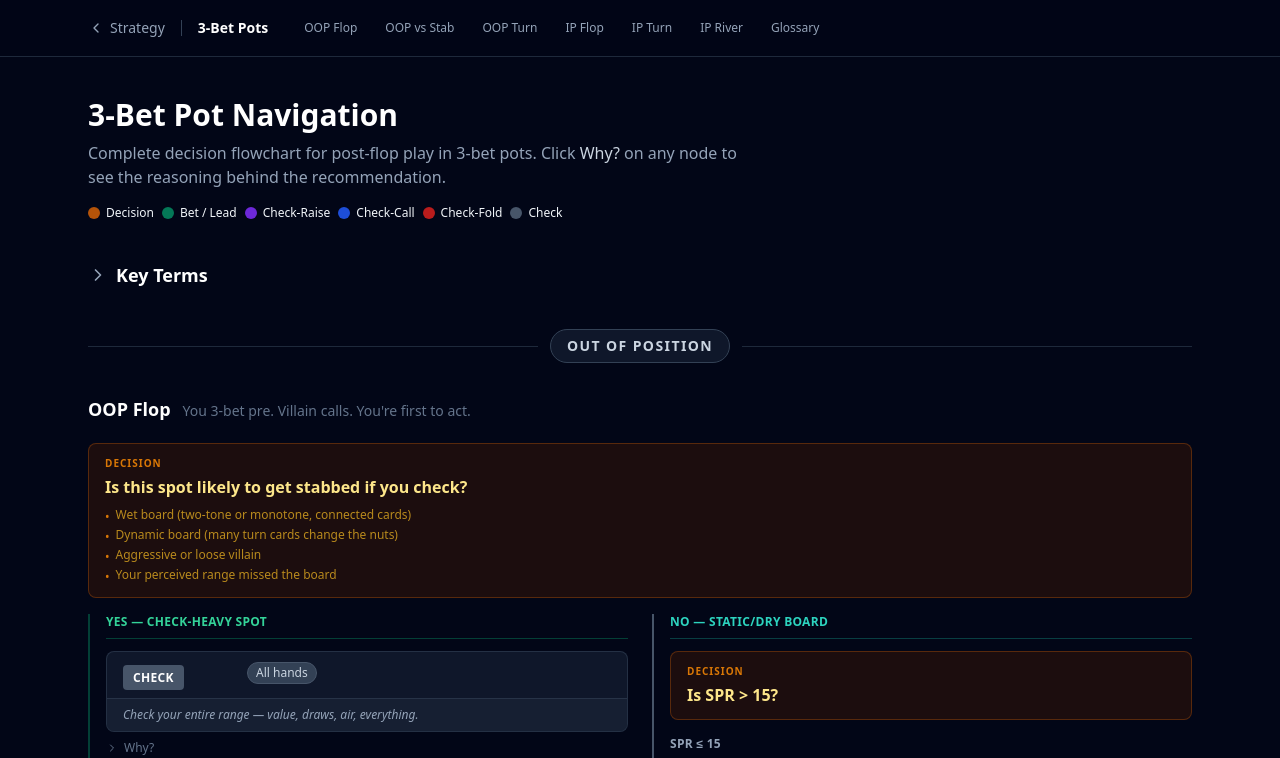
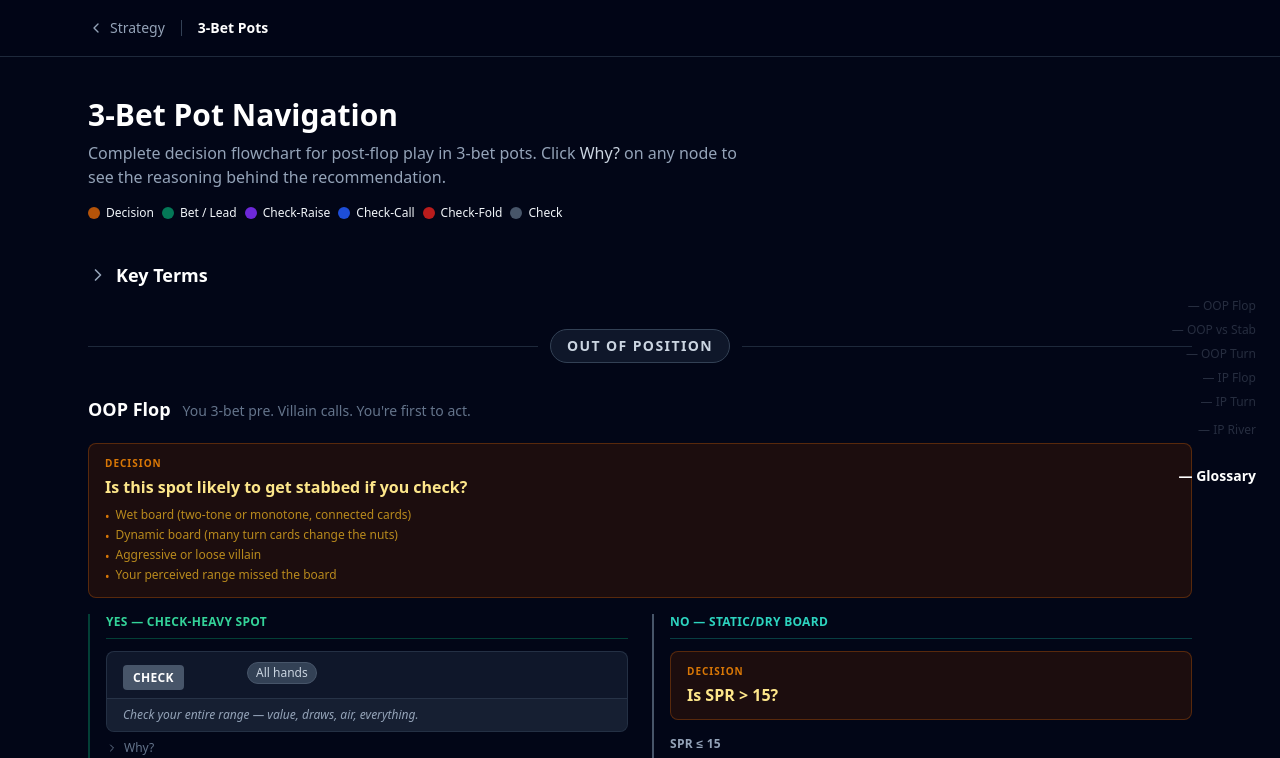
Before and after one commit to Ollienel777/Flowker, a Next.js app: page /poker/flowchart in a window 1280 px wide. Shown: the top 758 px of the page. Built offline with nearby package versions, Linux system fonts and the light colour scheme.

Commit message:
feat(3bet): side bar nav

```diff
--- a/src/app/poker/flowchart/page.tsx
+++ b/src/app/poker/flowchart/page.tsx
@@ -1,6 +1,6 @@
 'use client';
 
-import { useState } from 'react';
+import { useState, useEffect, useRef } from 'react';
 import Link from 'next/link';
 import { ChevronDown, ChevronRight, ChevronLeft } from 'lucide-react';
 
@@ -585,12 +585,75 @@ const NAV_LINKS = [
   { href: '#glossary',  label: 'Glossary' },
 ];
 
+// ─── Right sidebar nav ────────────────────────────────────────────────────────
+
+function SideNav({ activeId }: { activeId: string }) {
+  const activeIndex = NAV_LINKS.findIndex(l => l.href.slice(1) === activeId);
+
+  return (
+    <nav className="hidden lg:flex flex-col fixed right-6 top-1/2 -translate-y-1/2 z-40 items-end">
+      {NAV_LINKS.map(({ href, label }, i) => {
+        const isActive = i === activeIndex;
+        const isAdjacent = Math.abs(i - activeIndex) === 1;
+        const gap = isActive
+          ? 'mt-5 mb-5'
+          : isAdjacent
+          ? 'mt-2 mb-2'
+          : 'mt-1 mb-1';
+
+        return (
+          <a
+            key={href}
+            href={href}
+            className={[
+              'group flex items-center gap-2 justify-end transition-all duration-300',
+              gap,
+              isActive ? '' : 'opacity-25 hover:opacity-60',
+            ].join(' ')}
+          >
+            <span
+              className={[
+                'whitespace-nowrap transition-all duration-300',
+                isActive
+                  ? 'text-sm text-white font-semibold'
+                  : 'text-xs text-slate-400 group-hover:text-slate-200',
+              ].join(' ')}
+            >
+              — {label}
+            </span>
+          </a>
+        );
+      })}
+    </nav>
+  );
+}
+
 // ─── Page ─────────────────────────────────────────────────────────────────────
 
 export default function ThreeBetFlowchartPage() {
+  const [activeId, setActiveId] = useState('oop-flop');
+
+  useEffect(() => {
+    const ids = NAV_LINKS.map(l => l.href.slice(1));
+    const observers: IntersectionObserver[] = [];
+
+    ids.forEach(id => {
+      const el = document.getElementById(id);
+      if (!el) return;
+      const obs = new IntersectionObserver(
+        ([entry]) => { if (entry.isIntersecting) setActiveId(id); },
+        { rootMargin: '-30% 0px -60% 0px', threshold: 0 }
+      );
+      obs.observe(el);
+      observers.push(obs);
+    });
+
+    return () => observers.forEach(o => o.disconnect());
+  }, []);
+
   return (
     <div className="min-h-screen bg-slate-950">
-      {/* Top nav */}
+      {/* Top header — no nav links, those moved to right sidebar */}
       <header className="sticky top-0 z-40 bg-slate-950/95 backdrop-blur border-b border-slate-800">
         <div className="max-w-6xl mx-auto px-4 sm:px-6 h-14 flex items-center gap-4">
           <Link href="/poker" className="flex items-center gap-1.5 text-slate-400 hover:text-white transition-colors text-sm shrink-0">
@@ -599,19 +662,10 @@ export default function ThreeBetFlowchartPage() {
           </Link>
           <div className="w-px h-4 bg-slate-700 shrink-0" />
           <div className="text-white font-semibold text-sm shrink-0">3-Bet Pots</div>
-          <nav className="hidden md:flex items-center gap-1 overflow-x-auto ml-2">
-            {NAV_LINKS.map(({ href, label }) => (
-              <a
-                key={href}
-                href={href}
-                className="px-3 py-1 text-xs text-slate-400 hover:text-white hover:bg-slate-800 rounded-md transition-colors whitespace-nowrap"
-              >
-                {label}
-              </a>
-            ))}
-          </nav>
         </div>
       </header>
+
+      <SideNav activeId={activeId} />
 
       <main className="max-w-6xl mx-auto px-4 sm:px-6 py-10">
         {/* Page title */}
```
